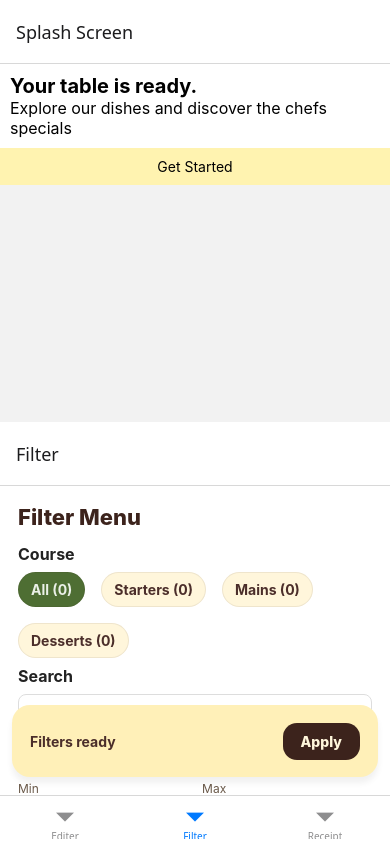
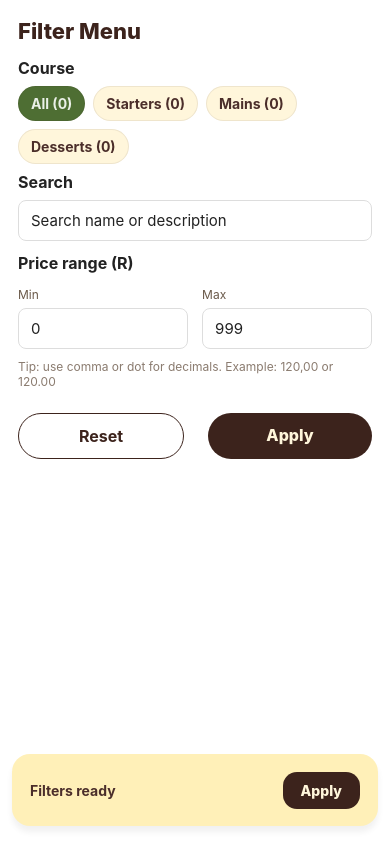
Before and after one commit to PostGhost-cpu/MenuApplication, a React Native app: screen /Filter in a window 390 px wide. Built offline with nearby package versions, Linux system fonts and the light colour scheme.

Commit message:
Error (runtime / TypeScript errors)

```diff
--- a/App.tsx
+++ b/App.tsx
@@ -1,7 +1,8 @@
-import React from 'react'
-import { createBottomTabNavigator } from '@react-navigation/bottom-tabs';
+// App.tsx
+import React from 'react';
 import { NavigationContainer } from '@react-navigation/native';
 import { createNativeStackNavigator } from '@react-navigation/native-stack';
+
 import SplashScreen from './screens/SplashScreen';
 import StarterMenu from './screens/StarterMenu';
 import MainMenu from './screens/MainMenu';
@@ -11,38 +12,31 @@ import MenuFilter from './screens/MenuFilter';
 import MenuReceipt from './screens/MenuReceipt';
 
 export type StackParams = {
-  "Splash Screen": undefined;
-  "Starter Menu": undefined;
-  "Main Menu": undefined;
-  "Dessert Menu": undefined;
-};
-export type TabParams = {
-  "Editer": undefined;
-  "Filter": undefined;
-  "Receipt": undefined;
+  'Splash Screen': undefined;
+  'Starter Menu': undefined;
+  'Main Menu': undefined;
+  'Dessert Menu': undefined;
+  Editer: undefined;
+  Filter: undefined;
+  Receipt: undefined;
 };
 
 const Stack = createNativeStackNavigator<StackParams>();
-const TabStack = createBottomTabNavigator<TabParams>();
 
 export default function App() {
   return (
-    <>
     <NavigationContainer>
-      <Stack.Navigator initialRouteName='Splash Screen'>
+      <Stack.Navigator initialRouteName="Splash Screen" screenOptions={{ headerShown: false }}>
         <Stack.Screen name="Splash Screen" component={SplashScreen} />
         <Stack.Screen name="Starter Menu" component={StarterMenu} />
         <Stack.Screen name="Main Menu" component={MainMenu} />
         <Stack.Screen name="Dessert Menu" component={DessertMenu} />
+
+        {/* These are the editor/filter/receipt screens your Tab navigates to */}
+        <Stack.Screen name="Editer" component={MenuEditer} />
+        <Stack.Screen name="Filter" component={MenuFilter} />
+        <Stack.Screen name="Receipt" component={MenuReceipt} />
       </Stack.Navigator>
     </NavigationContainer>
-    <NavigationContainer>
-        <TabStack.Navigator>
-          <TabStack.Screen name="Editer" component={MenuEditer} />
-          <TabStack.Screen name="Filter" component={MenuFilter} />
-          <TabStack.Screen name="Receipt" component={MenuReceipt} />
-        </TabStack.Navigator>
-    </NavigationContainer>
-    </>
   );
 }
--- a/components/Tab.tsx
+++ b/components/Tab.tsx
@@ -1,24 +1,28 @@
-import React from "react";
-import { TouchableOpacity, View, Text } from "react-native";
-import { useNavigation } from "@react-navigation/native";
-import { NativeStackNavigationProp } from "@react-navigation/native-stack";
-import { TabParams } from "../App";
+// components/Tab.tsx
+import React from 'react';
+import { TouchableOpacity, View, Text } from 'react-native';
+import { useNavigation } from '@react-navigation/native';
+import type { NativeStackNavigationProp } from '@react-navigation/native-stack';
+import type { StackParams } from '../App';
 
-const Tab = () => {
-  const navigation = useNavigation<NativeStackNavigationProp<TabParams>>();
+const Tab: React.FC = () => {
+  const navigation = useNavigation<NativeStackNavigationProp<StackParams>>();
+
   return (
-    <View>
+    <View style={{ flexDirection: 'row', justifyContent: 'space-around', padding: 12 }}>
       <TouchableOpacity onPress={() => navigation.navigate('Editer')}>
         <Text>Editer</Text>
       </TouchableOpacity>
+
       <TouchableOpacity onPress={() => navigation.navigate('Filter')}>
         <Text>Filter</Text>
       </TouchableOpacity>
+
       <TouchableOpacity onPress={() => navigation.navigate('Receipt')}>
         <Text>Receipt</Text>
       </TouchableOpacity>
     </View>
-  )
-}
+  );
+};
 
 export default Tab;
--- a/screens/MainMenu.tsx
+++ b/screens/MainMenu.tsx
@@ -5,9 +5,13 @@ import Tab from '../components/Tab'
 import { mainArray, MainData } from '../components/MainList'
 
 const ListItem = ({singleBlock}:{singleBlock:MainData}) => {
+  function getImageSource(img: string | number | undefined): import("react-native").ImageSourcePropType | undefined {
+    throw new Error('Function not implemented.')
+  }
+
   return (
     <View style={styles.menuoption}>
-      <Image style={styles.menuimg} source={{ uri: singleBlock.img }} />
+      <Image style={styles.menuimg} source={getImageSource(singleBlock.img)} />
       <View style={styles.menuinfo}>
         <View style={[styles.pill, styles.pillMain]}>
           <View style={styles.titleRow}>
--- a/screens/MenuEditer.tsx
+++ b/screens/MenuEditer.tsx
@@ -29,26 +29,26 @@ const MenuEditer: React.FC = () => {
   const [courseModalVisible, setCourseModalVisible] = useState(false);
 
   async function handlePickImage() {
-    const options: ImageLibraryOptions = {
-      mediaType: 'photo',
-      quality: 0.8,
-      selectionLimit: 1,
-    };
+  // keep options simple to avoid typing mismatch across versions
+  const options: any = { mediaType: 'photo', quality: 0.8, selectionLimit: 1 };
 
   try {
     const result = await launchImageLibrary(options);
+    // result may be { didCancel, errorCode, assets } or similar
+    if (!result) {
+      return;
+    }
+    // user cancelled
+    if ((result as any).didCancel) return;
 
-      if (result.didCancel) {
+    if ((result as any).errorCode) {
+      console.warn('ImagePicker error:', (result as any).errorMessage || (result as any).errorCode);
+      Alert.alert('Image Error', (result as any).errorMessage || 'Failed to pick image.');
       return;
     }
 
-      if (result.errorCode) {
-        console.warn('ImagePicker error:', result.errorMessage || result.errorCode);
-        Alert.alert('Image Error', result.errorMessage || 'Failed to pick image.');
-        return;
-      }
-
-      const asset = result.assets && result.assets[0];
+    const assets = (result as any).assets;
+    const asset = Array.isArray(assets) && assets.length ? assets[0] : null;
     if (asset && asset.uri) {
       setImageUri(asset.uri);
     } else {
@@ -59,6 +59,7 @@ const MenuEditer: React.FC = () => {
     Alert.alert('Image Error', 'An unexpected error occurred while picking image.');
   }
 }
+
 
   function saveToArray(newItem: MenuItem) {
   switch (course) {
--- a/screens/MenuFilter.tsx
+++ b/screens/MenuFilter.tsx
@@ -1,16 +1,20 @@
+// MenuFilter.tsx
 import React, { useState, useMemo } from 'react';
-import { View, Text, StyleSheet,TextInput, TouchableOpacity, KeyboardAvoidingView, Platform, ScrollView, Alert, } from 'react-native';
+import {
+  View,
+  Text,
+  StyleSheet,
+  TextInput,
+  TouchableOpacity,
+  KeyboardAvoidingView,
+  Platform,
+  ScrollView,
+  Alert,
+} from 'react-native';
 
 type ItemShape = { id?: string; img?: string | number; name: string; price: string; description: string };
-
 type Course = 'All' | 'Starters' | 'Mains' | 'Desserts';
-
-type Filters = {
-  course: Course;
-  query?: string;
-  minPrice?: number | null;
-  maxPrice?: number | null;
-};
+type Filters = { course: Course; query?: string; minPrice?: number | null; maxPrice?: number | null; };
 
 type Props = {
   onApply?: (filters: Filters) => void;
@@ -22,14 +26,10 @@ type Props = {
 
 const parsePrice = (raw?: string) => {
   if (!raw) return null;
-
   const cleaned = raw.replace(/\s/g, '').replace(',', '.');
   const n = parseFloat(cleaned);
   return Number.isFinite(n) ? n : null;
 };
-
-const countIf = (arr?: ItemShape[], predicate?: (i: ItemShape) => boolean) =>
-  arr ? arr.filter(predicate || (() => true)).length : 0;
 
 const MenuFilter: React.FC<Props> = ({ onApply, onCancel, starters = [], mains = [], desserts = [] }) => {
   const [course, setCourse] = useState<Course>('All');
@@ -50,14 +50,7 @@ const MenuFilter: React.FC<Props> = ({ onApply, onCancel, starters = [], mains =
       Alert.alert('Validation', 'Minimum price cannot be greater than maximum price.');
       return;
     }
-
-    const filters: Filters = {
-      course,
-      query: query.trim() || undefined,
-      minPrice,
-      maxPrice,
-    };
-
+    const filters: Filters = { course, query: query.trim() || undefined, minPrice, maxPrice };
     onApply?.(filters);
   }
 
@@ -76,60 +69,41 @@ const MenuFilter: React.FC<Props> = ({ onApply, onCancel, starters = [], mains =
 
         <Text style={styles.label}>Course</Text>
         <View style={styles.courseRow}>
-          {(['All', 'Starters', 'Mains', 'Desserts'] as Course[]).map(c => (
+          {(['All', 'Starters', 'Mains', 'Desserts'] as Course[]).map(c => {
+            const isActive = course === c;
+            return (
               <TouchableOpacity
                 key={c}
-              style={[styles.coursePill, course === c && styles.coursePillActive]}
+                style={[styles.coursePill, isActive && styles.coursePillActive]}
                 onPress={() => setCourse(c)}
                 activeOpacity={0.85}
               >
-              <Text style={[styles.coursePillText, course === c && styles.coursePillTextActive]}>
+                <Text style={[styles.coursePillText, isActive && styles.coursePillTextActive]}>
                   {c}
                   {c === 'All' ? ` (${totalCount})` : c === 'Starters' ? ` (${starterCount})` : c === 'Mains' ? ` (${mainCount})` : ` (${dessertCount})`}
                 </Text>
               </TouchableOpacity>
-          ))}
+            );
+          })}
         </View>
 
         <Text style={styles.label}>Search</Text>
-        <TextInput
-          style={styles.input}
-          placeholder="Search name or description"
-          value={query}
-          onChangeText={setQuery}
-          returnKeyType="search"
-        />
+        <TextInput style={styles.input} placeholder="Search name or description" value={query} onChangeText={setQuery} />
 
         <Text style={[styles.label, { marginTop: 12 }]}>Price range (R)</Text>
         <View style={styles.priceRow}>
           <View style={styles.priceWrap}>
             <Text style={styles.smallLabel}>Min</Text>
-            <TextInput
-              style={styles.inputSmall}
-              placeholder="0"
-              value={minRaw}
-              onChangeText={setMinRaw}
-              keyboardType="numeric"
-              returnKeyType="done"
-            />
+            <TextInput style={styles.inputSmall} placeholder="0" value={minRaw} onChangeText={setMinRaw} keyboardType="numeric" />
           </View>
           <View style={styles.priceWrap}>
             <Text style={styles.smallLabel}>Max</Text>
-            <TextInput
-              style={styles.inputSmall}
-              placeholder="999"
-              value={maxRaw}
-              onChangeText={setMaxRaw}
-              keyboardType="numeric"
-              returnKeyType="done"
-            />
+            <TextInput style={styles.inputSmall} placeholder="999" value={maxRaw} onChangeText={setMaxRaw} keyboardType="numeric" />
           </View>
         </View>
 
         <View style={styles.noteRow}>
-          <Text style={styles.noteText}>
-            Tip: use comma or dot for decimals. Example: 120,00 or 120.00
-          </Text>
+          <Text style={styles.noteText}>Tip: use comma or dot for decimals. Example: 120,00 or 120.00</Text>
         </View>
 
         <View style={styles.actionsRow}>
@@ -156,32 +130,13 @@ const MenuFilter: React.FC<Props> = ({ onApply, onCancel, starters = [], mains =
 export default MenuFilter;
 
 const styles = StyleSheet.create({
-  screen: {
-    flex: 1,
-    backgroundColor: '#fff'
-  },
-  container: {
-    paddingHorizontal: 18,
-    paddingTop: 18,
-    paddingBottom: 140
-  },
-  header: {
-    fontSize: 22,
-    fontWeight: '800',
-    color: '#3C231C',
-    marginBottom: 14,
-  },
-  label: {
-    fontSize: 16,
-    fontWeight: '700',
-    color: '#222',
-    marginBottom: 8
-  },
-  courseRow: {
-    flexDirection: 'row',
-    flexWrap: 'wrap',
-    gap: 8
-  },
+  screen: { flex: 1, backgroundColor: '#fff' },
+  container: { paddingHorizontal: 18, paddingTop: 18, paddingBottom: 140 },
+  header: { fontSize: 22, fontWeight: '800', color: '#3C231C', marginBottom: 14 },
+  label: { fontSize: 16, fontWeight: '700', color: '#222', marginBottom: 8 },
+  // courseRow no longer uses gap - spacing handled by pill margins
+  courseRow: { flexDirection: 'row', flexWrap: 'wrap' },
+
   coursePill: {
     paddingHorizontal: 12,
     paddingVertical: 8,
@@ -192,123 +147,32 @@ const styles = StyleSheet.create({
     borderWidth: 1,
     borderColor: 'rgba(60,35,28,0.08)',
   },
-  coursePillActive: {
-    backgroundColor: '#4E6E33',
+  coursePillActive: { backgroundColor: '#4E6E33' },
+  coursePillText: { fontSize: 14, fontWeight: '700', color: '#4B2E2A' },
+  coursePillTextActive: { color: '#EAF0E7' },
+
+  input: { backgroundColor: '#fff', borderColor: '#DDD', borderWidth: 1, borderRadius: 8, paddingHorizontal: 12, paddingVertical: 10, fontSize: 15, color: '#222' },
+
+  priceRow: { flexDirection: 'row', justifyContent: 'space-between', marginTop: 6 },
+  priceWrap: { width: '48%' },
+  smallLabel: { fontSize: 12, color: '#6B5A4A', marginBottom: 6 },
+  inputSmall: { backgroundColor: '#fff', borderColor: '#DDD', borderWidth: 1, borderRadius: 8, paddingHorizontal: 12, paddingVertical: 10, fontSize: 15, color: '#222' },
+
+  noteRow: { marginTop: 10, marginBottom: 6 },
+  noteText: { fontSize: 12, color: '#8A7B6F' },
+
+  actionsRow: { flexDirection: 'row', justifyContent: 'space-between', marginTop: 18 },
+  primaryButton: { backgroundColor: '#3C231C', paddingVertical: 12, paddingHorizontal: 28, borderRadius: 28, flex: 1, marginLeft: 12, alignItems: 'center' },
+  primaryText: { color: '#FFF6DB', fontWeight: '800', fontSize: 16 },
+  secondaryButton: { borderColor: '#3C231C', borderWidth: 1, paddingVertical: 12, paddingHorizontal: 28, borderRadius: 28, justifyContent: 'center', alignItems: 'center', flex: 1, marginRight: 12 },
+  secondaryText: { color: '#3C231C', fontWeight: '700', fontSize: 16 },
+
+  bottomBar: {
+    position: 'absolute', left: 12, right: 12, bottom: 18, height: 72, borderRadius: 18, backgroundColor: '#FFF0B8',
+    flexDirection: 'row', alignItems: 'center', justifyContent: 'space-between', paddingHorizontal: 18,
+    shadowColor: '#000', shadowOffset: { width: 0, height: 6 }, shadowOpacity: 0.06, shadowRadius: 6, elevation: 6,
   },
-  coursePillText: {
-    fontSize: 14,
-    fontWeight: '700',
-    color: '#4B2E2A',
-  },
-  coursePillTextActive: {
-    color: '#EAF0E7',
-  },
-  input: {
-    backgroundColor: '#fff',
-    borderColor: '#DDD',
-    borderWidth: 1,
-    borderRadius: 8,
-    paddingHorizontal: 12,
-    paddingVertical: 10,
-    fontSize: 15,
-    color: '#222',
-  },
-  priceRow: {
-    flexDirection: 'row',
-    justifyContent: 'space-between',
-    marginTop: 6
-  },
-  priceWrap: {
-    width: '48%'
-  },
-  smallLabel: {
-    fontSize: 12,
-    color: '#6B5A4A',
-    marginBottom: 6
-  },
-  inputSmall: {
-    backgroundColor: '#fff',
-    borderColor: '#DDD',
-    borderWidth: 1,
-    borderRadius: 8,
-    paddingHorizontal: 12,
-    paddingVertical: 10,
-    fontSize: 15,
-    color: '#222',
-  },
-  noteRow: {
-    marginTop: 10,
-    marginBottom: 6
-  },
-  noteText: {
-    fontSize: 12,
-    color: '#8A7B6F'
-   },
-  actionsRow: {
-    flexDirection: 'row',
-    justifyContent: 'space-between',
-    marginTop: 18
-  },
-  primaryButton: {
-    backgroundColor: '#3C231C',
-    paddingVertical: 12,
-    paddingHorizontal: 28,
-    borderRadius: 28,
-    flex: 1,
-    marginLeft: 12,
-    alignItems: 'center',
-  },
-  primaryText: {
-    color: '#FFF6DB',
-    fontWeight: '800',
-    fontSize: 16
-  },
-  secondaryButton: {
-    borderColor: '#3C231C',
-    borderWidth: 1,
-    paddingVertical: 12,
-    paddingHorizontal: 28,
-    borderRadius: 28,
-    justifyContent: 'center',
-    alignItems: 'center',
-    flex: 1,
-    marginRight: 12,
-  },
-  secondaryText: {
-    color: '#3C231C',
-    fontWeight: '700',
-    fontSize: 16
-  },
-  bottomBar: {
-    position: 'absolute',
-    left: 12,
-    right: 12,
-    bottom: 18,
-    height: 72,
-    borderRadius: 18,
-    backgroundColor: '#FFF0B8',
-    flexDirection: 'row',
-    alignItems: 'center',
-    justifyContent: 'space-between',
-    paddingHorizontal: 18,
-    shadowColor: '#000',
-    shadowOffset: { width: 0, height: 6 },
-    shadowOpacity: 0.06,
-    shadowRadius: 6,
-    elevation: 6,
-  },
-  bottomLabel: {
-    color: '#4B2E2A',
-    fontWeight: '700'
-  },
-  bottomApply: {
-    backgroundColor: '#3C231C',
-    paddingVertical: 10,
-    paddingHorizontal: 18,
-    borderRadius: 14,
-  },
-  bottomApplyText: {
-    color: '#FFF6DB',
-    fontWeight: '800'
-  },
+  bottomLabel: { color: '#4B2E2A', fontWeight: '700' },
+  bottomApply: { backgroundColor: '#3C231C', paddingVertical: 10, paddingHorizontal: 18, borderRadius: 14 },
+  bottomApplyText: { color: '#FFF6DB', fontWeight: '800' },
 });
--- a/screens/MenuReceipt.tsx
+++ b/screens/MenuReceipt.tsx
@@ -52,8 +52,9 @@ const MenuReceipt: React.FC<Props> = ({ order = SAMPLE_ORDER, taxRate = 0.15, on
   const items = order.map(it => ({ qty: it.qty ?? 1, ...it }));
 
   const subtotal = useMemo(() => {
-    return items.reduce((acc, it) => acc + parsePrice(it.price) * (it.qty ?? 1), 0);
-  }, [order]);
+  return items.reduce((acc, it) => acc + parsePrice(it.price) * (it.qty ?? 1), 0);
+}, [items]);
+
 
   const tip = useMemo(() => {
     const t = parsePrice(tipRaw);
```
Also changed, not shown: components/MainList.tsx (+6 -5 lines), assets/menu/Seared-Tuna-with-sauce.jpg (deleted), assets/menu/Seared-Tuna-with-sauce.png (added). Lines whose indentation alone changed are shown as unchanged.
